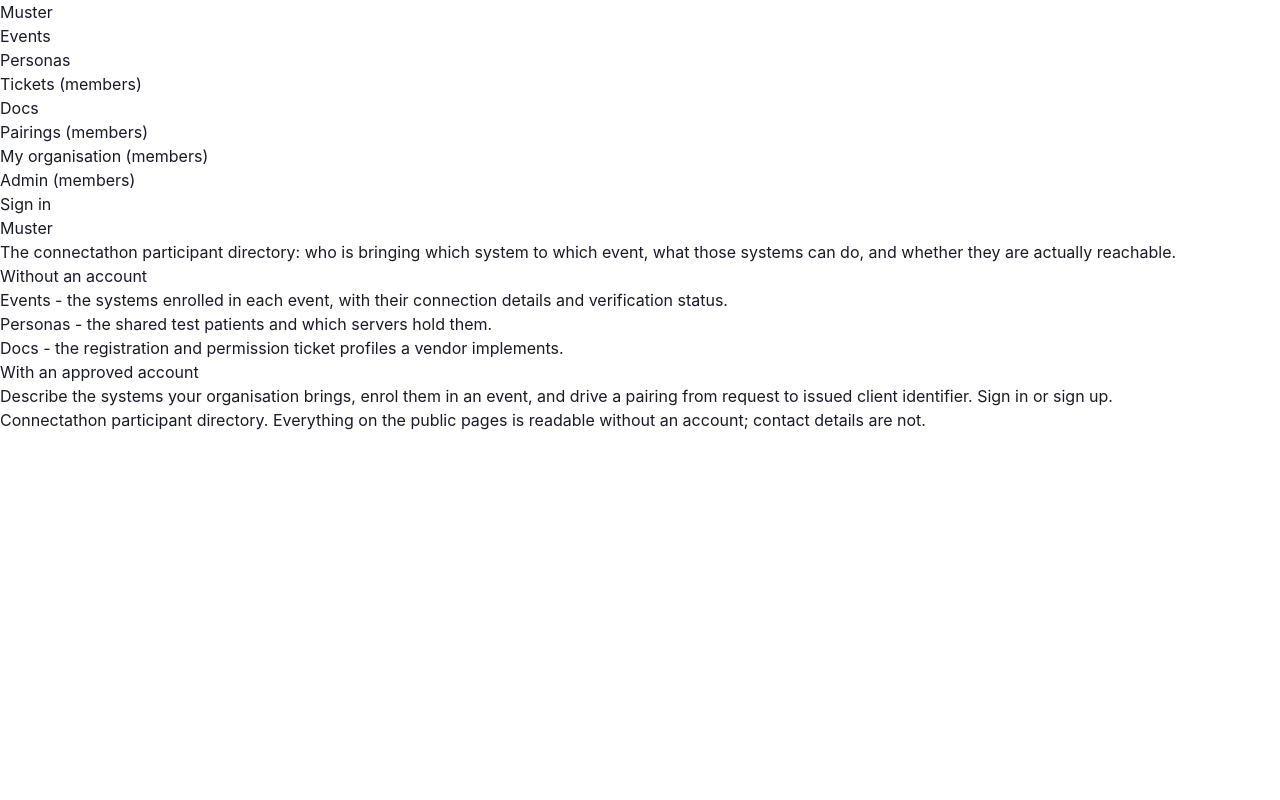
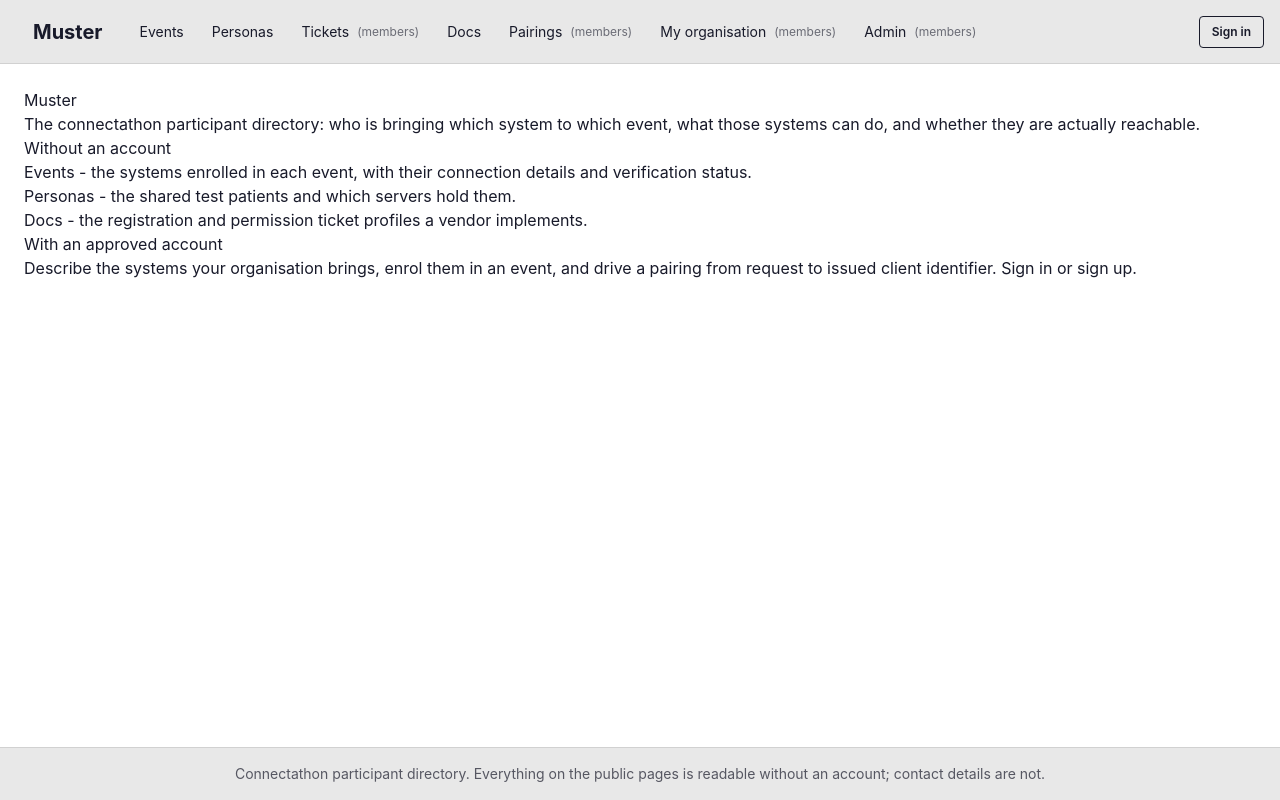
Before and after one commit to aehrc/muster, a React (Vite) app in the folder apps/web/: page / in a window 1280 px wide. Built offline with nearby package versions, Linux system fonts and the light colour scheme; no server answers.

Commit message:
Rebuild the shell as a daisyUI navbar and footer
Active nav state is still decided by isActivePath and carried by
aria-current; it now also sets menu-active. Desktop layout only - the
narrow-width collapse is separate work.

```diff
--- a/apps/web/src/components/AppLayout.tsx
+++ b/apps/web/src/components/AppLayout.tsx
@@ -1,14 +1,17 @@
 /**
  * The frame every page is rendered inside.
  *
- * A header carrying the product name, the nav and who is signed in, and a main region the router
- * fills. The nav is the console's answer to "where am I": the current destination is marked, and
- * the member-only destinations are labelled rather than hidden, so a visitor can see what signing
- * in would give them.
+ * A daisyUI navbar carrying the product name, the nav and who is signed in, a main region the
+ * router fills, and a footer. The nav is the console's answer to "where am I": the current
+ * destination is marked, and the member-only destinations are labelled rather than hidden, so a
+ * visitor can see what signing in would give them.
  *
- * The signed-in state is in the header for the same reason. FR-037 asks every operation to report
+ * The signed-in state is in the navbar for the same reason. FR-037 asks every operation to report
  * its state, and "which account am I acting as" is the state every other operation depends on -
  * particularly for a member whose account is pending, whose refusals otherwise look like faults.
+ *
+ * Desktop layout only: the nav is laid out horizontally at every width for now, and collapsing it
+ * behind a menu control at narrow widths is its own piece of work.
  *
  * Author: John Grimes
  */
@@ -18,7 +21,7 @@ import { Link, NavLink, Outlet, useLocation } from "react-router";
 import { useCredentialAction, useMe } from "../api/queries.js";
 import { isActivePath, NAVIGATION, ROUTES } from "../routes.js";
 
-/** The header, the nav, who is signed in, and the region the router fills. */
+/** The navbar, the nav, who is signed in, and the region the router fills. */
 export function AppLayout() {
   const { pathname } = useLocation();
   const me = useMe();
@@ -26,13 +29,13 @@ export function AppLayout() {
   const account = me.data?.account ?? null;
 
   return (
-    <div className="shell">
-      <header className="shell-header">
-        <Link className="shell-brand" to={ROUTES.home}>
+    <div className="bg-base-100 text-base-content flex min-h-screen flex-col">
+      <header className="navbar border-base-300 bg-base-200 gap-2 border-b px-4">
+        <Link className="btn btn-ghost text-xl font-bold" to={ROUTES.home}>
           Muster
         </Link>
-        <nav aria-label="Main">
-          <ul className="shell-nav">
+        <nav aria-label="Main" className="flex-1">
+          <ul className="menu menu-horizontal flex-nowrap gap-1 p-0">
             {NAVIGATION.map((item) => {
               // `isActivePath` rather than NavLink's own `isActive`, because the rule for
               // nested pages is Muster's and is tested on its own.
@@ -41,12 +44,12 @@ export function AppLayout() {
                 <li key={item.path}>
                   <NavLink
                     to={item.path}
-                    className={active ? "current" : ""}
+                    className={active ? "menu-active font-semibold" : ""}
                     {...(active ? { "aria-current": "page" as const } : {})}
                   >
                     {item.label}
                     {item.membersOnly ? (
-                      <span className="shell-nav-note"> (members)</span>
+                      <span className="text-xs opacity-60"> (members)</span>
                     ) : null}
                   </NavLink>
                 </li>
@@ -56,19 +59,19 @@ export function AppLayout() {
         </nav>
 
         {account === null ? (
-          <Link className="shell-sign-in" to={ROUTES.signIn}>
+          <Link className="btn btn-sm btn-outline" to={ROUTES.signIn}>
             Sign in
           </Link>
         ) : (
-          <div className="shell-account">
-            <Link to={ROUTES.signIn}>
+          <div className="flex items-center gap-2 text-sm">
+            <Link className="link link-hover" to={ROUTES.signIn}>
               {account.displayName}
               {account.isAdmin ? " - track admin" : ""}
               {account.status === "approved" ? "" : ` (${account.status})`}
             </Link>
             <button
               type="button"
-              className="button"
+              className="btn btn-sm"
               disabled={action.isPending}
               onClick={() => {
                 action.mutate({ kind: "sign-out" });
@@ -80,11 +83,11 @@ export function AppLayout() {
         )}
       </header>
 
-      <main className="shell-main">
+      <main className="mx-auto w-full max-w-7xl flex-1 p-6">
         <Outlet />
       </main>
 
-      <footer className="shell-footer">
+      <footer className="footer footer-center border-base-300 bg-base-200 text-base-content/70 border-t p-4 text-sm">
         <p>
           Connectathon participant directory. Everything on the public pages is
           readable without an account; contact details are not.
```
